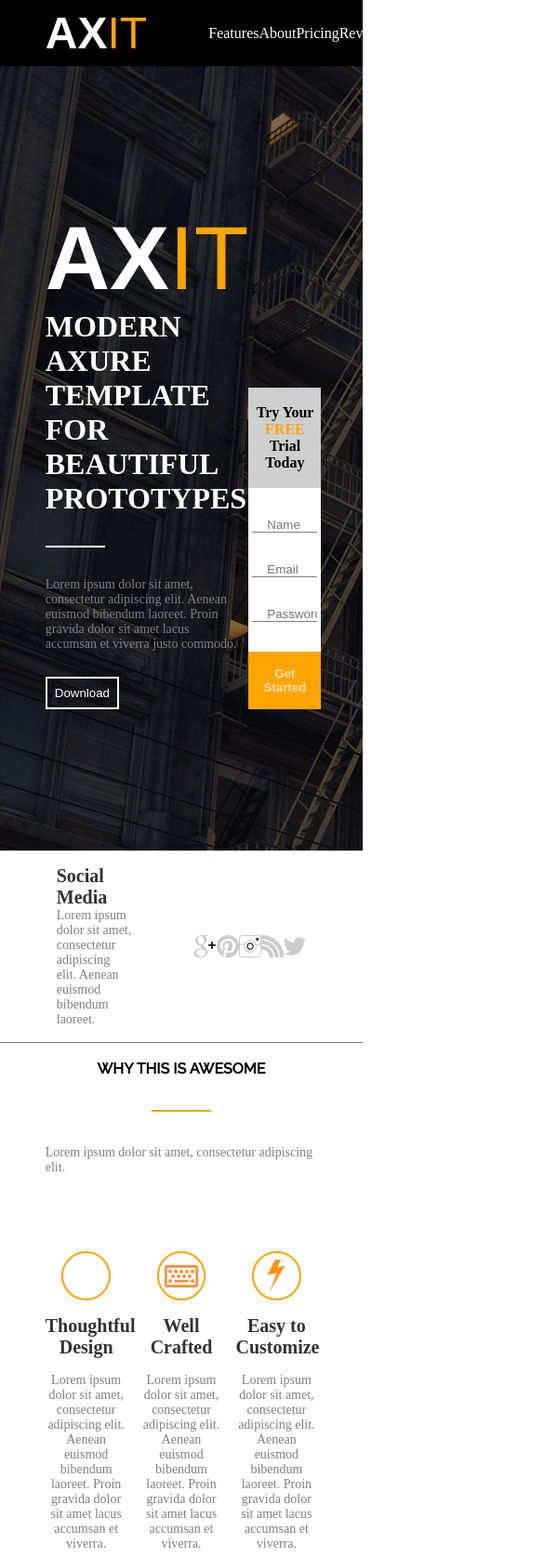
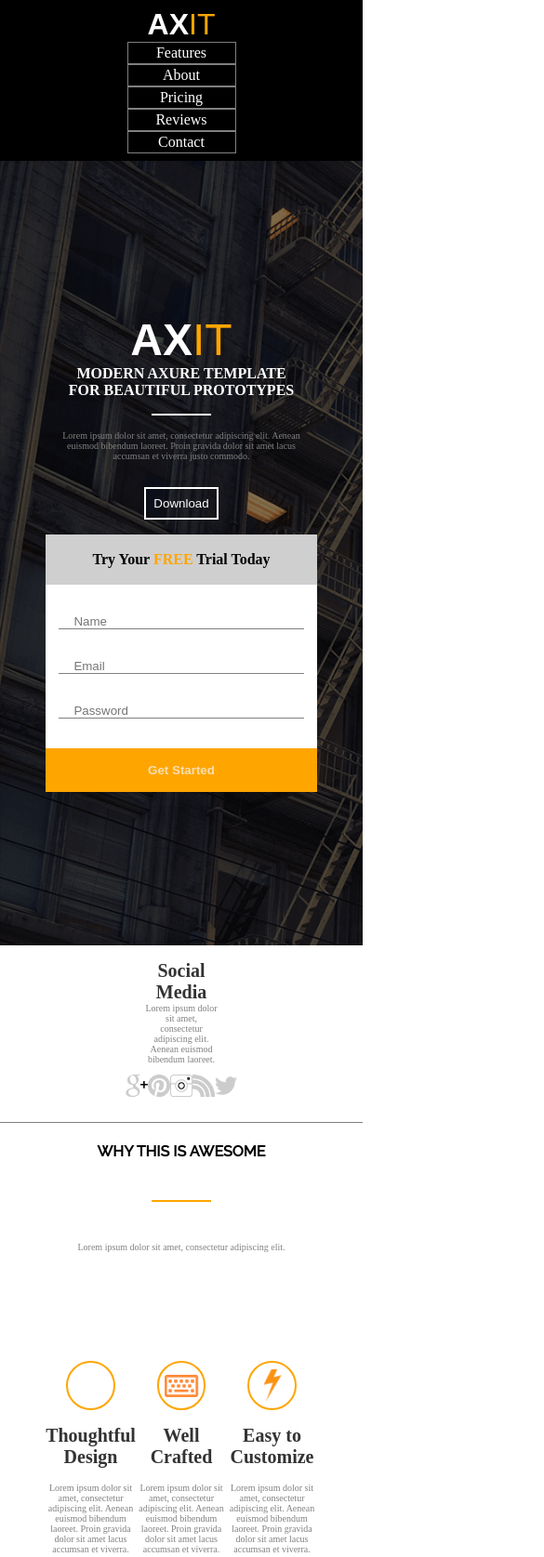
Before and after one commit to KliazovichAlex/lesson-6, a plain HTML site: page index.html in a window 390 px wide. Shown: the top 1675 px of the page at 93% size, 585 px wide, since content can reach past the window. Drawn offline with nearby package versions, Linux system fonts and the light colour scheme.

Commit message:
Add files via upload

```diff
--- a/index.html
+++ b/index.html
@@ -347,19 +347,16 @@
             </section>
             <section class="contact__form">
                 <section class="contact__form_box">
-                    <div class="contact__form-main">
-                         <form class="personal">
+                   <form class="personal">
+                        <div class="contact__form-main">
                             <input type="text" class="input_size input__bdr-b" placeholder="Name" size="45%">
                             <input type="text" class="input_size input__bdr-b" placeholder="Email" size="45%">
                             <input type="text" class="input_size input__bdr-b" placeholder="Subject" size="45%">
-                            </form>
                         </div>
                         <div class="message">
-                            <form class="send-message_oreal">
-                                <textarea class="message input__bdr-b" name="Message" rows="7" aria-setsize="45%" placeholder="Message"></textarea>
-                             </form>
+                            <textarea class="message__area input__bdr-b" name="Message" rows="7" aria-setsize="45%" placeholder="Message"></textarea>
                         </div>
-
+                    </form>
                 </section>
             </section>
             <button class="send-message">Send Message</button>
--- a/style.css
+++ b/style.css
@@ -393,22 +393,39 @@
     }
 
     .contact__form_box {
+        margin-bottom: 1rem;
+    }
+
+    .personal {
         display: flex;
         justify-content: space-between;
     }
 
+    .contact__form-main {
+        width: 45%;
+    }
+
 
     .input_size {
-        width: 30rem;
+        width: 100%;
         text-align: left;
         border: none;
         padding: 1rem;
     }
 
     .message {
-        width: 30rem;
+
+        padding-top: 1rem;
+        width: 45%;
+
+    }
+
+    .message__area {
+        width: 100%;
+        height: 100%;
         border: none;
     }
+
 
     .input__bdr-b {
         border-bottom: 1px solid grey;
@@ -452,3 +469,78 @@
     text-align: center;
     color: #cccccc;
 }
+
+
+@media all and (max-width: 575px) {
+
+    .wrapper {
+        display: block;
+        margin: 0 auto;
+        text-align: center;
+
+    }
+
+    .logo__text_fs-3 {
+        font-size: 2rem;
+    }
+
+    .menu {
+        text-align: center;
+        margin: 0 auto;
+        display: flex;
+        flex-direction: column;
+    }
+
+    .menu__item {
+        padding: 2px 0;
+        border: 1px solid grey;
+    }
+
+    .logo__text_fs-6 {
+        font-size: 3rem;
+    }
+
+    .line_margin-1 {
+        margin: 1rem auto;
+    }
+
+    .description {
+        font-size: 10px;
+    }
+
+    .title {
+        font-size: 1rem;
+    }
+
+    .download-btn {
+        margin-bottom: 1rem;
+    }
+
+    .form {
+        width: 100%;
+    }
+
+    .brand-bar__info {
+        margin: 0 auto;
+    }
+
+    .brand-bar__icons {
+        margin: 0 auto;
+    }
+
+    .pricing__cards {
+        display: block;
+        margin: 0 auto;
+    }
+
+    .card {
+        width: 100%;
+        margin: 2rem 0;
+        padding: 0;
+    }
+
+    .footer-bar {
+        width: 60%;
+    }
+
+}
```
